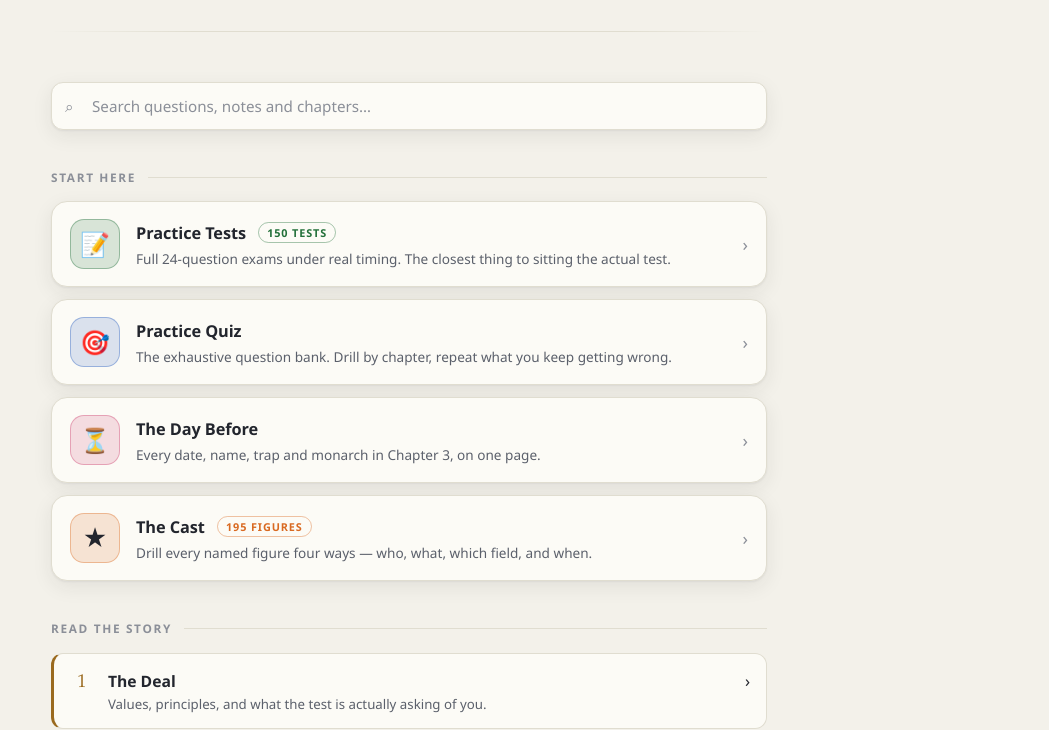
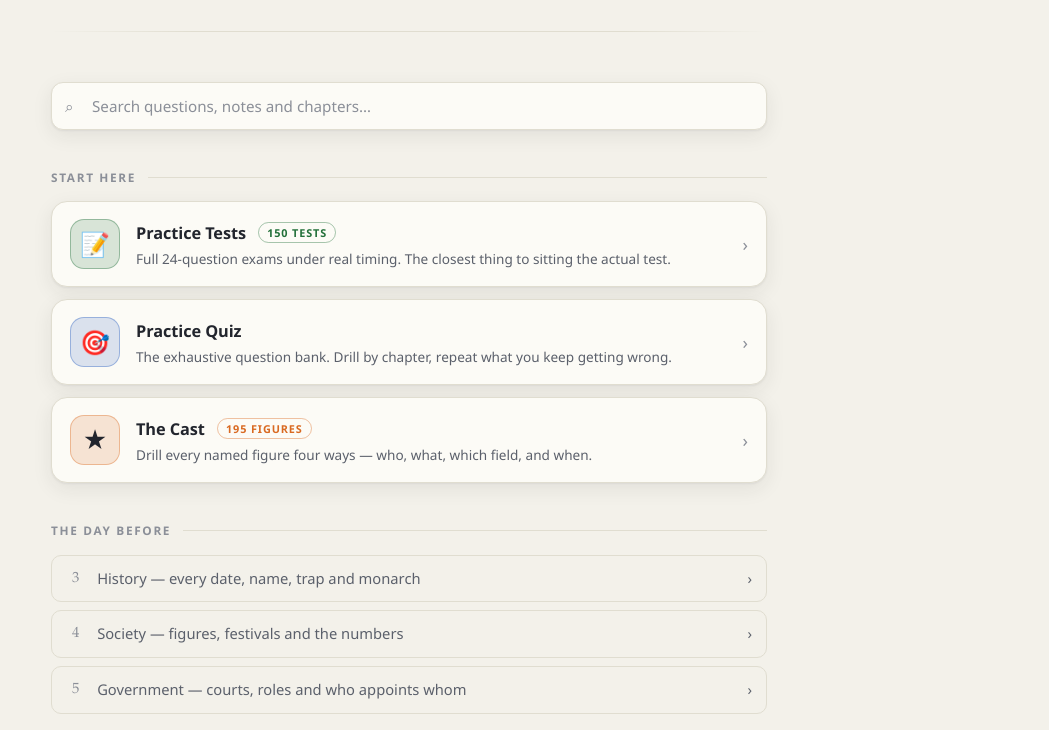
Before and after one commit to rahman-atiq/LitUK-Test, a plain HTML site: page index.html in a window 1280 px wide. Shown: the part 240-970 px from the top of the page, without its empty margins (231-1280 px from the left). Drawn offline with Linux system fonts and the light colour scheme.

Commit message:
Hub: give the Day Before its own section of three
Only the Chapter 3 sheet was reachable from the hub; ch4 and ch5 existed but
could be found only by way of the switcher on ch3.

The three sheets are a per-chapter set, so they get the treatment the
reference notes already get — their own heading, one numbered row each —
rather than one tile standing in for three pages. That also leaves "Start
here" as three drills rather than four competing tiles.

The rows reuse .ref, which app.js decorates with reading progress. That
decoration is gated on data-lituk-read, which the sheets do not carry, so
they pick up no chip and never become the "carry on reading" target.

```diff
--- a/index.html
+++ b/index.html
@@ -297,15 +297,6 @@
       <div class="chev">›</div>
     </a>
 
-    <a class="tile" href="life-in-uk-day-before.html" style="--accent:var(--era3)">
-      <div class="ic">⏳</div>
-      <div class="body">
-        <b>The Day Before</b>
-        <span>Every date, name, trap and monarch in Chapter 3, on one page.</span>
-      </div>
-      <div class="chev">›</div>
-    </a>
-
     <a class="tile" href="life-in-uk-cast.html" style="--accent:var(--era5)">
       <div class="ic">★</div>
       <div class="body">
@@ -315,6 +306,13 @@
       <div class="chev">›</div>
     </a>
 
+  </div>
+
+  <h2 class="sec">The day before</h2>
+  <div class="refs">
+    <a class="ref" href="life-in-uk-day-before.html"><span class="n">3</span><span class="t">History — every date, name, trap and monarch</span><span class="chev">›</span></a>
+    <a class="ref" href="life-in-uk-day-before-ch4.html"><span class="n">4</span><span class="t">Society — figures, festivals and the numbers</span><span class="chev">›</span></a>
+    <a class="ref" href="life-in-uk-day-before-ch5.html"><span class="n">5</span><span class="t">Government — courts, roles and who appoints whom</span><span class="chev">›</span></a>
   </div>
 
   <h2 class="sec">Read the story</h2>
```
